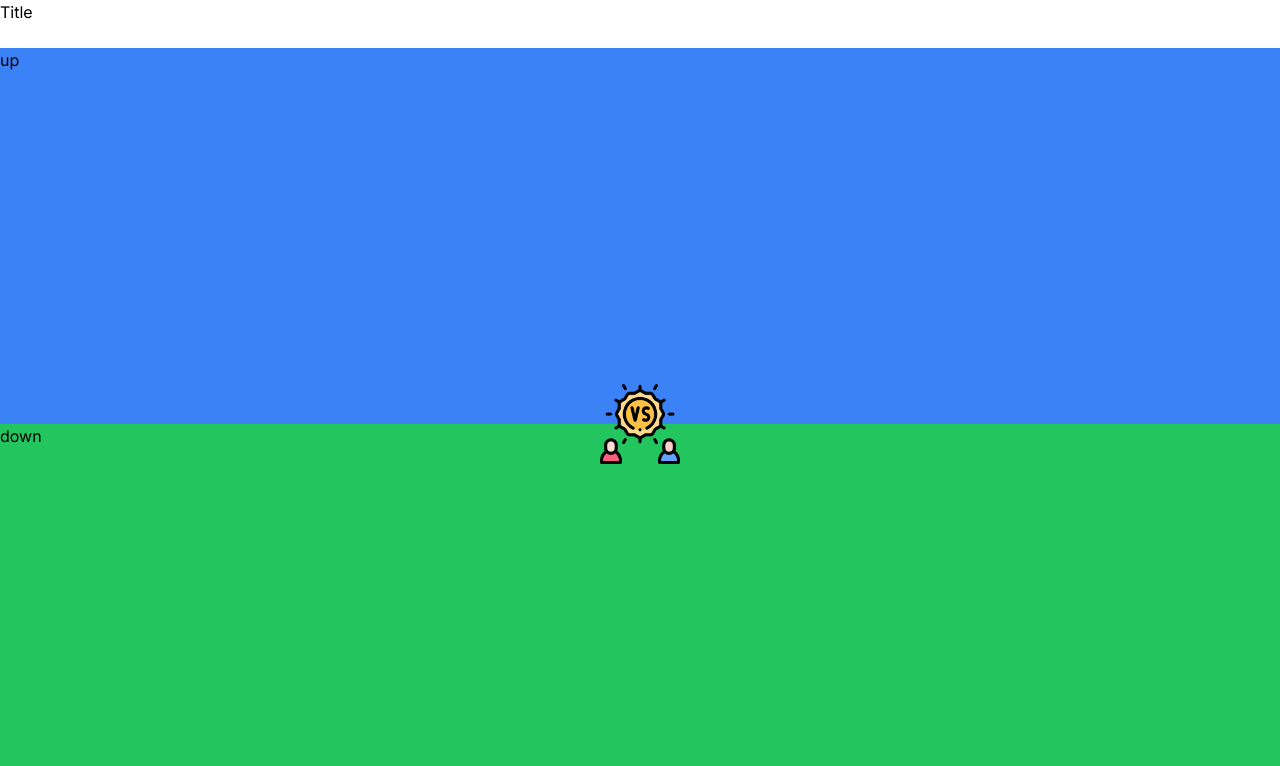
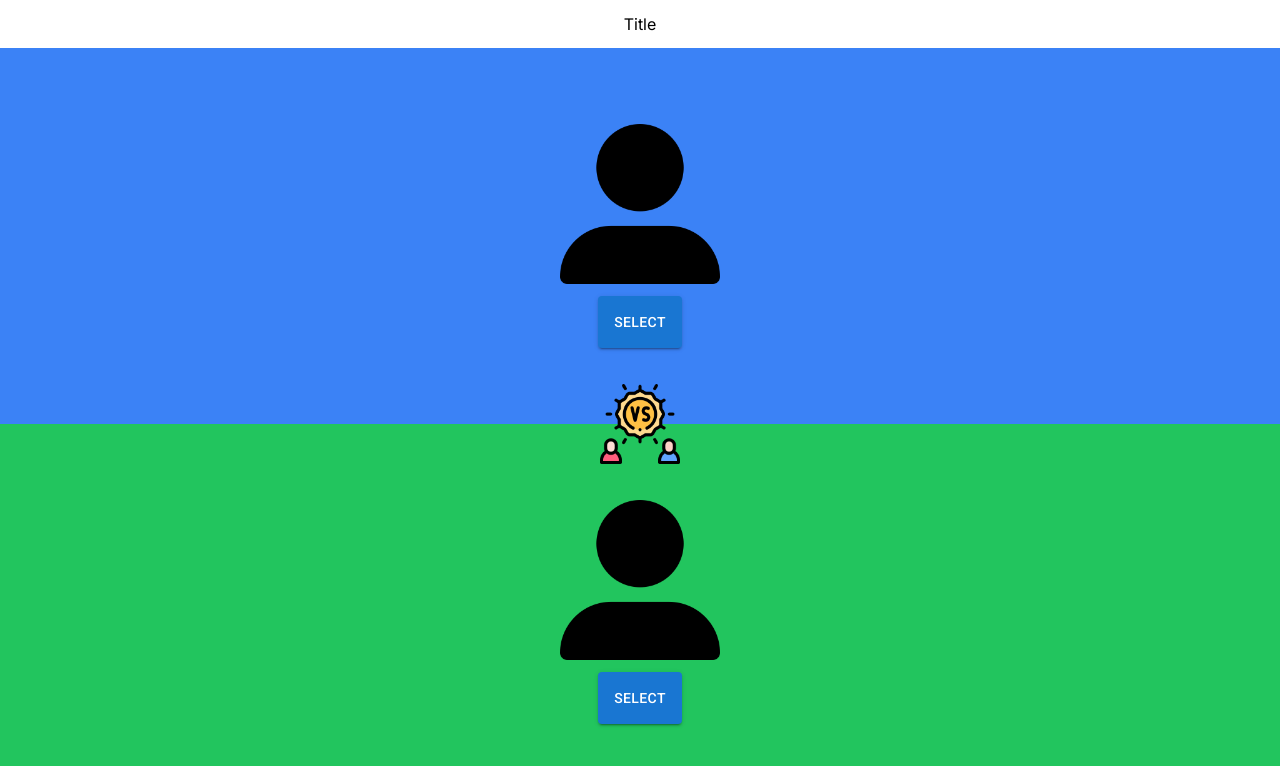
Before and after one commit to KangJiJi/jin, a Next.js app: page /choiceone in a window 1280 px wide. Shown: the top 766 px of the page. Built offline with nearby package versions, Linux system fonts and the light colour scheme.

Commit message:
choice one page 구성

```diff
--- a/app/choiceone/page.js
+++ b/app/choiceone/page.js
@@ -1,14 +1,23 @@
+'use client';
+
 import Image from 'next/image';
 import IconVs from '/public/icons/vs.png';
+import Profile from '/components/profile/Profile';
 
 export default function ChoiceOne() {
   return (
     <main className="min-w-dvw w-screen min-h-dvh h-screen">
-      <div className="w-full h-12">Title</div>
+      <div className="w-full h-12 flex justify-center items-center">
+        <div>Title</div>
+      </div>
       <div className="relative w-full h-[calc(100%-3rem)]">
-        <div className="w-full h-1/2 bg-blue-500">up</div>
-        <div className="w-full h-1/2 bg-green-500">down</div>
-        <div className="absolute top-1/2 left-1/2 w-20 h-20 -ml-10 -mt-10 z-10000">
+        <div className="w-full h-1/2 bg-blue-500 flex justify-center items-center">
+          <Profile />
+        </div>
+        <div className="w-full h-1/2 bg-green-500 flex justify-center items-center">
+          <Profile />
+        </div>
+        <div className="absolute top-1/2 left-1/2 w-20 h-20 -ml-10 -mt-10 z-1000">
           <Image className="w-full" src={IconVs} alt="vs" priority />
         </div>
       </div>
--- /dev/null
+++ b/components/profile/profile.js
@@ -0,0 +1,18 @@
+import Image from 'next/image';
+import Button from '@mui/material/Button';
+import IconProfile from '/public/icons/profile.png';
+
+export default function Profile() {
+  return (
+    <div className="w-50 aspect-[1.618/1]">
+      <div className="w-full mb-3 flex justify-center">
+        <Image className="w-40" src={IconProfile} alt="vs" priority />
+      </div>
+      <div className="w-full flex justify-center items-center">
+        <Button variant="contained" className="aspect-[1.618/1]">
+          Select
+        </Button>
+      </div>
+    </div>
+  );
+}
```
Also changed, not shown: public/icons/profile.png (added), public/vs.png (deleted).
